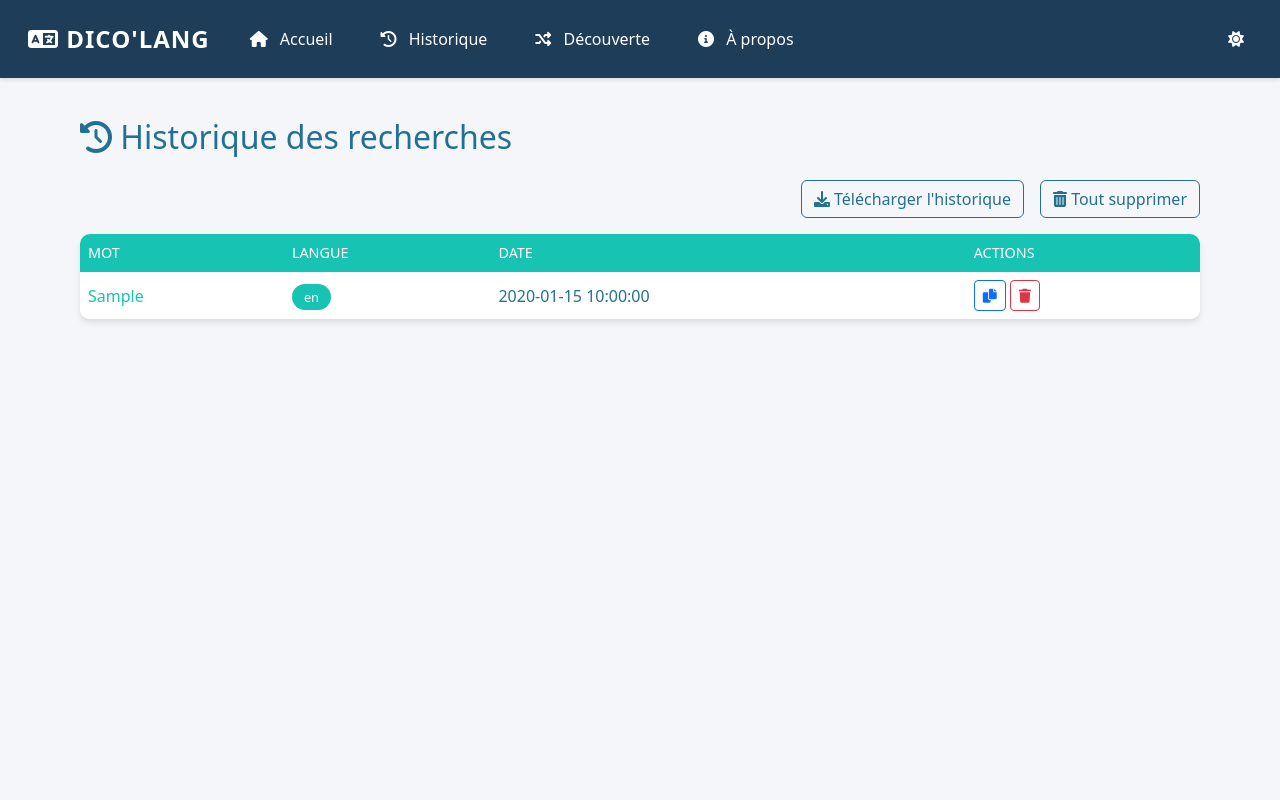
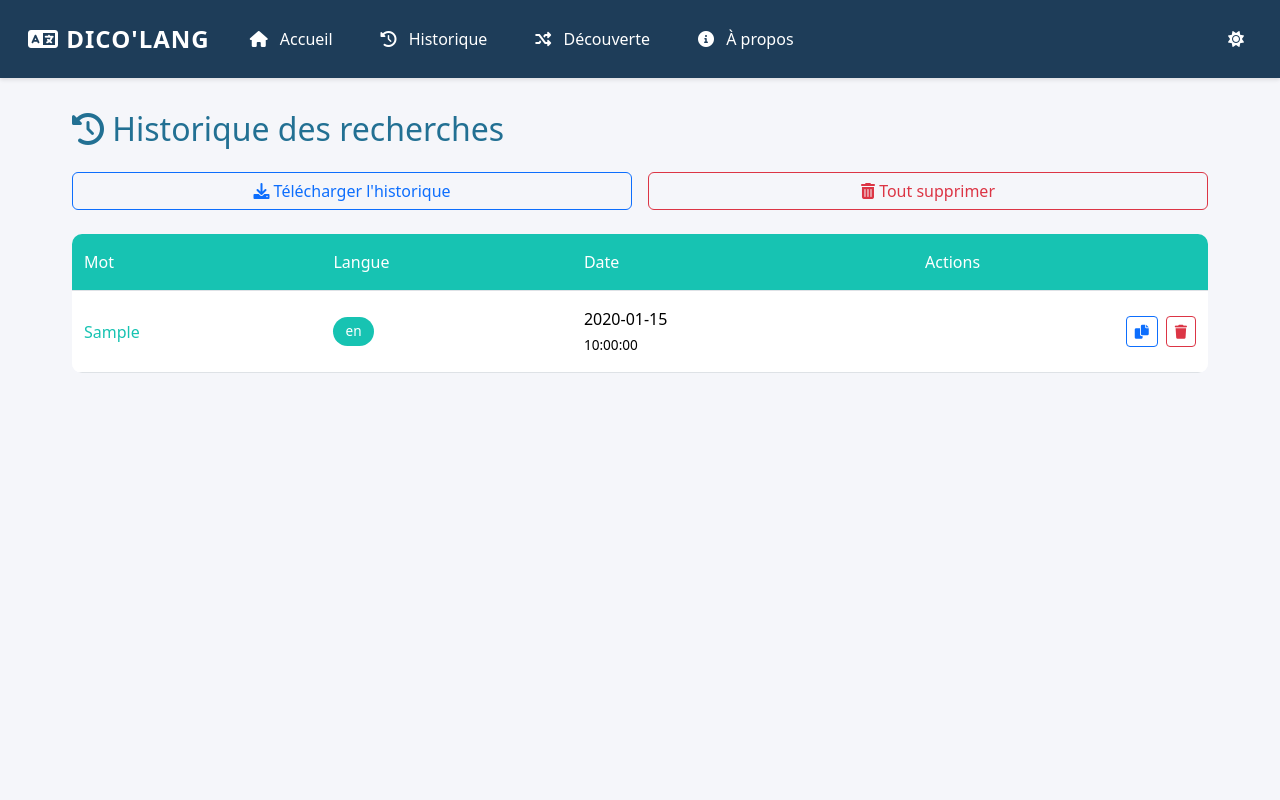
Before and after one commit to espritdev/dicolang, a Flask app: page /historique in a window 1280 px wide. Run offline with Flask 3, Linux system fonts and the light colour scheme; tables that the repository leaves empty hold one stand-in row (values such as "Sample post").

Commit message:
fix: amélioration du responsive design de la page historique pour les petits écrans

```diff
--- a/templates/historique.html
+++ b/templates/historique.html
@@ -2,62 +2,49 @@
 
 {% block extra_css %}
 <style>
-    :root {
-        --primary-light: #007bff;
-        --text-light: #ffffff;
-        --card-bg: #ffffff;
-        --text-color: #333333;
-        --danger-color: #dc3545;
-        --success-color: #28a745;
+    .history-container {
+        width: 90%;
+        max-width: 1200px;
+        margin: 2rem auto;
+        padding: 0 1rem;
     }
 
-    [data-theme="dark"] {
-        --primary-light: #4da3ff;
-        --text-light: #ffffff;
-        --card-bg: #2d2d2d;
-        --text-color: #e0e0e0;
+    .table-responsive {
+        margin: 0;
+        width: 100%;
+        overflow-x: auto;
+        -webkit-overflow-scrolling: touch;
     }
 
-    .history-container {
+    .table {
         width: 100%;
-        max-width: 1200px;
-        margin: 0.5rem auto;
-        padding: 0 0.5rem;
-    }
-
-    .history-table {
+        margin-bottom: 0;
         background: var(--card-bg);
         border-radius: 10px;
         overflow: hidden;
-        box-shadow: 0 4px 6px rgba(0, 0, 0, 0.1);
     }
 
-    .history-table th {
+    .table th {
         background-color: var(--primary-light);
         color: var(--text-light);
+        white-space: nowrap;
+        padding: 1rem 0.75rem;
         font-weight: 500;
-        text-transform: uppercase;
-        font-size: 0.9rem;
     }
 
-    .history-table td {
+    .table td {
+        padding: 1rem 0.75rem;
         vertical-align: middle;
-        color: var(--text-color);
-    }
-
-    .history-table tr:hover {
-        background-color: rgba(128, 128, 128, 0.1);
     }
 
     .search-word {
         color: var(--primary-light);
+        text-decoration: none;
         font-weight: 500;
-        cursor: pointer;
-        text-decoration: none;
+        word-break: break-word;
     }
 
     .search-word:hover {
-        color: var(--primary-light);
         text-decoration: underline;
     }
 
@@ -66,13 +53,48 @@
         color: var(--text-light);
         padding: 0.25rem 0.75rem;
         border-radius: 20px;
-        font-size: 0.8rem;
+        font-size: 0.85rem;
+        display: inline-block;
+    }
+
+    .date-time {
+        display: flex;
+        flex-direction: column;
+        gap: 0.25rem;
+        min-width: 85px;
+    }
+
+    .date-time .date {
+        font-weight: 500;
+    }
+
+    .date-time .time {
+        font-size: 0.85rem;
+        color: var(--text-muted);
+    }
+
+    .action-buttons {
+        display: flex;
+        gap: 1rem;
+        margin-bottom: 1.5rem;
+        flex-wrap: wrap;
+    }
+
+    .action-buttons .btn {
+        flex: 1;
+        min-width: 200px;
+        white-space: nowrap;
+    }
+
+    .table-actions {
+        display: flex;
+        gap: 0.5rem;
+        justify-content: flex-end;
     }
 
     .empty-history {
         text-align: center;
-        padding: 3rem;
-        color: var(--text-color);
+        padding: 3rem 1rem;
     }
 
     .empty-history i {
@@ -81,69 +103,85 @@
         margin-bottom: 1rem;
     }
 
-    .action-buttons {
-        margin-bottom: 1rem;
-        display: flex;
-        gap: 1rem;
-        justify-content: flex-end;
+    @media (max-width: 768px) {
+        .history-container {
+            width: 100%;
+            margin: 1rem 0;
+            padding: 0;
         }
 
-    .btn-delete {
-        color: var(--danger-color);
-        border-color: var(--danger-color);
+        .table {
+            border-radius: 0;
         }
 
-    .btn-delete:hover {
-        background-color: var(--danger-color);
-        color: white;
-    }
-
-    .btn-download {
-        color: var(--success-color);
-        border-color: var(--success-color);
-    }
-
-    .btn-download:hover {
-        background-color: var(--success-color);
-        color: white;
-    }
-
-    @media (max-width: 768px) {
-        .history-container {
-            padding: 0;
-            margin: 0;
-        }
-
-        .history-table {
-            border-radius: 0;
-            margin: 0 -1rem;
+        .table th,
+        .table td {
+            padding: 0.75rem 0.5rem;
+            font-size: 0.9rem;
         }
 
         .action-buttons {
             padding: 0 1rem;
             flex-direction: column;
-            gap: 0.5rem;
         }
 
         .action-buttons .btn {
             width: 100%;
-            padding: 0.75rem;
-            font-size: 1rem;
+            min-width: unset;
         }
 
-        .table td, .table th {
-            padding: 1rem 0.5rem;
-            font-size: 0.9rem;
+        .table-actions .btn {
+            padding: 0.4rem 0.6rem;
         }
 
         .lang-badge {
-            padding: 0.25rem 0.5rem;
+            padding: 0.2rem 0.5rem;
+            font-size: 0.8rem;
+        }
+    }
+
+    @media (max-width: 425px) {
+        .history-container h2 {
+            font-size: 1.5rem;
+            padding: 0 1rem;
+            margin-bottom: 1rem;
+        }
+
+        .table th,
+        .table td {
+            padding: 0.5rem 0.35rem;
+            font-size: 0.85rem;
+        }
+
+        .table th {
             font-size: 0.8rem;
         }
 
-        .btn-sm {
-            padding: 0.5rem !important;
-            font-size: 1rem !important;
+        .date-time {
+            min-width: 70px;
+        }
+
+        .date-time .date,
+        .date-time .time {
+            font-size: 0.8rem;
+        }
+
+        .lang-badge {
+            padding: 0.15rem 0.4rem;
+            font-size: 0.75rem;
+        }
+
+        .table-actions .btn {
+            padding: 0.35rem 0.5rem;
+            font-size: 0.85rem;
+        }
+
+        .table-actions {
+            gap: 0.35rem;
+        }
+
+        .search-word {
+            font-size: 0.85rem;
         }
     }
 </style>
@@ -157,16 +195,16 @@
 
     {% if history %}
         <div class="action-buttons">
-        <a href="{{ url_for('download_history') }}" class="btn btn-outline-primary btn-download">
+            <a href="{{ url_for('download_history') }}" class="btn btn-outline-primary">
                 <i class="fas fa-download"></i> Télécharger l'historique
             </a>
-        <button onclick="clearAllHistory()" class="btn btn-outline-primary btn-delete">
+            <button onclick="clearAllHistory()" class="btn btn-outline-danger">
                 <i class="fas fa-trash-alt"></i> Tout supprimer
             </button>
         </div>
 
-    <div class="table-responsive history-table">
-        <table class="table table-borderless mb-0">
+        <div class="table-responsive">
+            <table class="table">
                 <thead>
                     <tr>
                         <th>Mot</th>
@@ -183,15 +221,24 @@
                                 {{ entry.word }}
                             </a>
                         </td>
-                    <td><span class="lang-badge">{{ entry.source_lang }}</span></td>
-                    <td>{{ entry.timestamp }}</td>
                         <td>
-                        <button class="btn btn-sm btn-outline-primary" onclick="copyToClipboard('{{ entry.word }}')">
+                            <span class="lang-badge">{{ entry.source_lang }}</span>
+                        </td>
+                        <td>
+                            <div class="date-time">
+                                <span class="date">{{ entry.timestamp.split(' ')[0] }}</span>
+                                <span class="time">{{ entry.timestamp.split(' ')[1] }}</span>
+                            </div>
+                        </td>
+                        <td>
+                            <div class="table-actions">
+                                <button class="btn btn-sm btn-outline-primary" onclick="copyToClipboard('{{ entry.word }}')" title="Copier">
                                     <i class="fas fa-copy"></i>
                                 </button>
-                        <button class="btn btn-sm btn-outline-danger" onclick="deleteHistoryEntry({{ entry.id }})">
+                                <button class="btn btn-sm btn-outline-danger" onclick="deleteHistoryEntry({{ entry.id }})" title="Supprimer">
                                     <i class="fas fa-trash"></i>
                                 </button>
+                            </div>
                         </td>
                     </tr>
                     {% endfor %}
```
Lines whose indentation alone changed are shown as unchanged.
